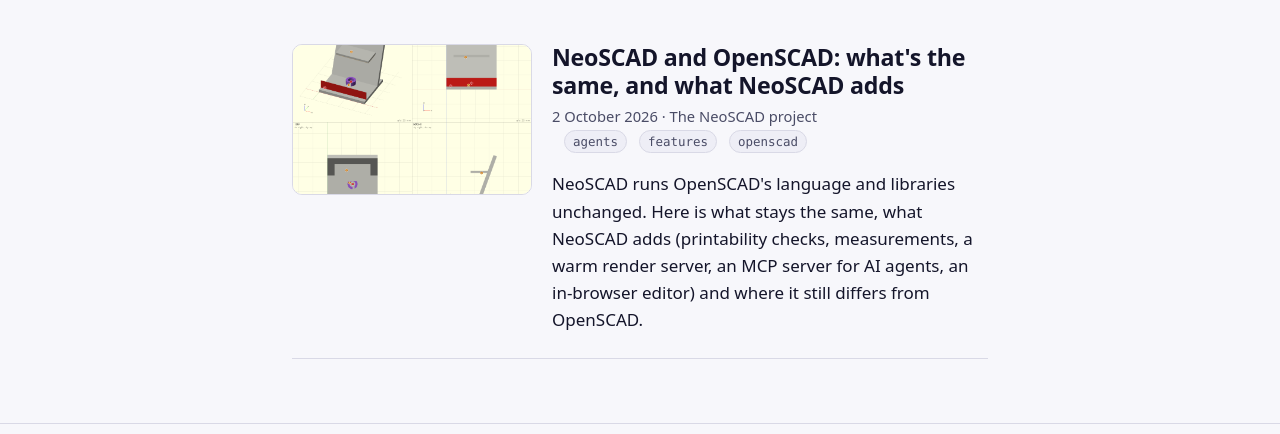
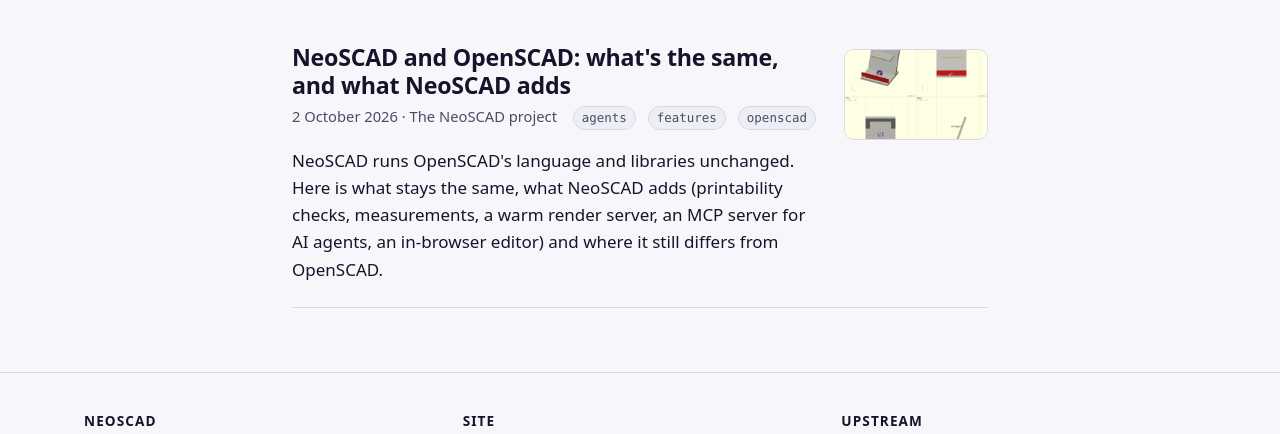
Before and after one commit to neoscad/website, a plain HTML site: page blog/index.html in a window 1280 px wide. Shown: the part 305-739 px from the top of the page. Drawn offline with Linux system fonts and the light colour scheme.

Commit message:
Blog: a small cover to the right of each post's title
The cover on the index and tag pages is a 9rem thumbnail to the right of the title and summary, instead of a large picture beside them. On a phone it stays above the text, full width.

```diff
--- a/styles.css
+++ b/styles.css
@@ -1022,13 +1022,25 @@
   margin-bottom: 0;
 }
 
-/* A post with a cover: the picture beside the text, or above it on a
-   phone. The picture is cropped to one shape so the list lines up. */
+/* A post with a cover: a small picture to the right of the text, or
+   above it on a phone. The picture is cropped to one shape so the list
+   lines up; the markup puts it first, for the phone order. */
 .post-card.has-thumb {
   display: grid;
-  grid-template-columns: minmax(0, 15rem) minmax(0, 1fr);
-  gap: 1.25rem;
+  grid-template-columns: minmax(0, 1fr) 9rem;
+  gap: 1.5rem;
   align-items: start;
+}
+
+.post-card.has-thumb .post-card-thumb {
+  grid-column: 2;
+  grid-row: 1;
+  margin-top: 0.35rem;
+}
+
+.post-card.has-thumb .post-card-text {
+  grid-column: 1;
+  grid-row: 1;
 }
 
 .post-card-thumb {
@@ -1065,6 +1077,12 @@
   .post-card.has-thumb {
     grid-template-columns: minmax(0, 1fr);
     gap: 0.85rem;
+  }
+  .post-card.has-thumb .post-card-thumb,
+  .post-card.has-thumb .post-card-text {
+    grid-column: 1;
+    grid-row: auto;
+    margin-top: 0;
   }
 }
 
```
